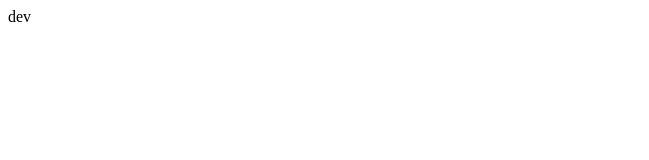
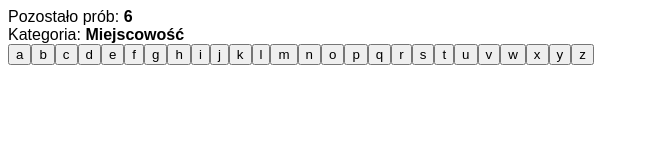
Before and after one commit to norbertgawlik/hangman_game, a website: page index.html in a window 1280 px wide. Shown: the whole page, without its empty margins (0-649 px from the left). Drawn offline with Linux system fonts and the light colour scheme.

Commit message:
fetch and drawPass

```diff
--- a/index.html
+++ b/index.html
@@ -5,8 +5,14 @@
     <meta http-equiv="X-UA-Compatible" content="IE=edge">
     <meta name="viewport" content="width=device-width, initial-scale=1.0">
     <title>hangman</title>
+    <link rel="stylesheet" href="styles.css">
 </head>
 <body>
-    <section>dev</section>
+    <section id="lifes">Pozostało prób: <strong></strong></section>
+    <section id="password"></section>
+    <section id="category">Kategoria: <strong></strong></section>
+    <section id="keybord"></section>
+
+    <script src="scripts/Game.js" type="module"></script>
 </body>
 </html>
--- /dev/null
+++ b/scripts/Game.js
@@ -0,0 +1,71 @@
+export class Game{
+    constructor(maxlifes,_passwordWrap,_categoryWrap,_keybordWrap,_lifesWrap){
+        this.lifes = maxlifes;
+        this.passwordWrap = _passwordWrap;
+        this.categoryWrap = _categoryWrap;
+        this.keybordWrap = _keybordWrap;
+        this.lifesWrap = _lifesWrap;
+
+        this.passwords = {};
+        this.password = {};
+    }
+
+    init(){
+        const hasAllWraps = this.validateWraps();
+        if(!hasAllWraps) return;
+
+        this.generateKeybord()
+        this.lifesWrap.querySelector('strong').innerHTML = this.lifes;
+        this.fetchPasswords();
+    }
+
+    fetchPasswords(){
+        fetch("/scripts/passwords.json")
+        .then(parse => parse.json())
+        .then(json => {
+            this.passwords = json;
+            this.drawPassword();
+        })
+        .catch(e => console.log(e));
+    }
+
+    drawPassword(){
+        const randomIndex = Math.floor(Math.random() * this.passwords.passwords.length);
+        this.password = this.passwords.passwords[randomIndex];
+        this.showCategory();
+    }
+
+    showCategory(){
+        this.categoryWrap.querySelector('strong').innerHTML = this.password.category;
+    }
+
+    validateWraps(){
+        let hasAllWraps = true;
+        if(this.passwordWrap == null ||
+           this.categoryWrap == null ||
+           this.keybordWrap == null ||
+           this.lifesWrap == null
+        ){
+            hasAllWraps = false;
+        }
+        return hasAllWraps;
+    }
+
+    generateKeybord(){
+        for(let i=0;i<26;i++){
+            const label = (i+10).toString(36);
+            const button = document.createElement("button");
+            button.innerHTML = label;
+            this.keybordWrap.append(button);
+        }
+    }
+}
+
+document.addEventListener("DOMContentLoaded",()=>{
+    const passwordWrap = document.querySelector('#password');
+    const categoryWrap = document.querySelector("#category");
+    const keybordWrap = document.querySelector("#keybord");
+    const lifesWrap = document.querySelector('#lifes');
+    const newGame = new Game(6,passwordWrap,categoryWrap,keybordWrap,lifesWrap);
+    newGame.init();
+})
--- /dev/null
+++ b/scripts/passwords.json
@@ -0,0 +1,20 @@
+{
+    "passwords":[
+        {
+            "name" : "W pustyni i w puszczy",
+            "category" : "Literatura"
+        },
+        {
+            "name" : "Honda",
+            "category" : "Marka samochodu"
+        },
+        {
+            "name" : "Nowy Sacz",
+            "category" : "Miejscowość"
+        },
+        {
+            "name" : "Bigos",
+            "category" : "Potrawa"
+        }
+    ]
+}
--- /dev/null
+++ b/styles.css
@@ -0,0 +1,3 @@
+body{
+    font-family: "Open-sans", sans-serif;
+}
```
